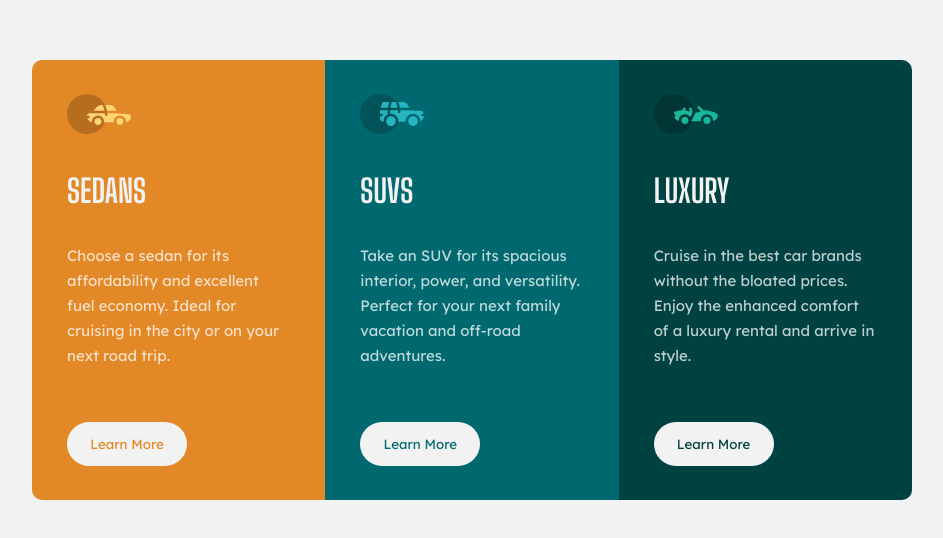
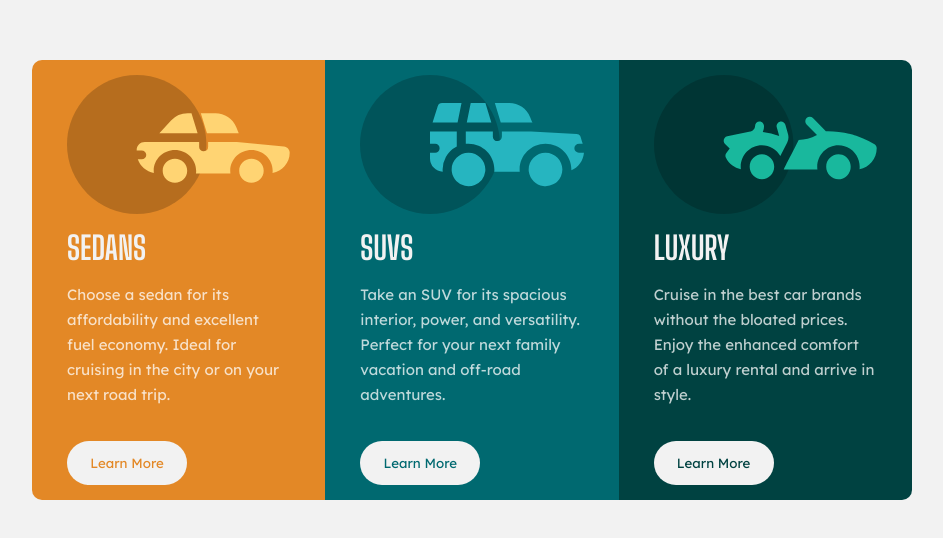
Before and after one commit to Ghaffar7/three-column-preview-card-component, a plain HTML site: page index.html in a window 1280 px wide. Shown: the part 120-658 px from the top of the page, without its empty margins (168-1111 px from the left). Drawn offline with Linux system fonts and the light colour scheme.

Commit message:
Update index.html

```diff
--- a/index.html
+++ b/index.html
@@ -14,30 +14,34 @@
 </head>
 <body>
 
+<main>
+
     <div class="card">
 
         <div class="first">
-            <header><svg width="64" height="40" xmlns="http://www.w3.org/2000/svg"><g fill="none" fill-rule="evenodd"><circle fill="#000" opacity=".201" cx="20" cy="20" r="20"/><path d="M52.936 24.11c1.942 0 3.517 1.542 3.517 3.445 0 1.903-1.575 3.445-3.517 3.445s-3.516-1.542-3.516-3.445c0-1.903 1.574-3.445 3.516-3.445zm-21.957 0c1.942 0 3.517 1.542 3.517 3.445 0 1.903-1.575 3.445-3.517 3.445s-3.516-1.542-3.516-3.445c0-1.903 1.574-3.445 3.516-3.445zm6.948-4.848v1.429c0 .716.61 1.293 1.348 1.259a1.295 1.295 0 001.225-1.295v-1.393h8.256l13.483 1.313c.956.093 1.676.881 1.676 1.814 0 2.89-2.126 5.303-4.926 5.819.397-3.557-2.458-6.62-6.053-6.62-3.646 0-6.504 3.14-6.039 6.723h-9.879c.466-3.588-2.397-6.722-6.039-6.722-3.595 0-6.45 3.062-6.052 6.62-2.14-.398-3.916-1.912-4.61-3.931h1.142c.731 0 1.32-.598 1.285-1.322-.033-.678-.629-1.2-1.322-1.2H20v-.251c0-1.274 1.066-2.243 2.306-2.243h15.62zM42.59 11c2.645 0 4.99 1.556 5.972 3.963l.726 1.779H40.17L38.413 11h4.178zm-6.865 0l1.758 5.741H26.505l3.357-3.654A6.502 6.502 0 0134.644 11h1.082z" fill="#FFD473" fill-rule="nonzero"/></g></svg></header>
+            <img src="./images/icon-sedans.svg" alt="icon-sedans">
             <h1>Sedans</h1>
             <p>Choose a sedan for its affordability and excellent fuel economy. Ideal for cruising in the city or on your next road trip.</p>
             <button class="fir">Learn More</button>
         </div>
 
         <div class="second">
-            <header><svg width="64" height="40" xmlns="http://www.w3.org/2000/svg"><g fill="none" fill-rule="evenodd"><circle fill="#000" opacity=".201" cx="20" cy="20" r="20"/><path d="M31.002 22.358c2.917 0 5.18 2.593 4.762 5.506a4.828 4.828 0 01-2.962 3.778 4.797 4.797 0 01-5.3-1.165c-1.188-1.26-1.235-2.613-1.263-2.613-.42-2.924 1.857-5.506 4.763-5.506zm22 0c3.457 0 5.798 3.567 4.41 6.744A4.816 4.816 0 0152.3 31.94a4.826 4.826 0 01-4.06-4.077c-.42-2.915 1.846-5.506 4.762-5.506zm-15.04-6.083v1.462a1.29 1.29 0 001.352 1.29c.693-.033 1.227-.631 1.227-1.326v-1.426h8.3l13.056.716a1.29 1.29 0 011.164.917c.27.895.446 1.477.563 1.87h-1.047c-.694 0-1.291.534-1.324 1.228a1.29 1.29 0 001.288 1.352h1.445c-.164 2.225-1.57 4.193-3.6 5.05.13-4.212-3.255-7.63-7.384-7.63-4.317 0-7.762 3.718-7.358 8.086h-7.285c.43-4.655-3.503-8.531-8.131-8.046v-3.543h7.734zm-10.312 0v4.308a7.4 7.4 0 00-4.006 7.274 3.874 3.874 0 01-3.642-3.864v-1.635h1.46a1.29 1.29 0 000-2.58h-1.461v-3.213l.003-.29h7.646zm14.986-8.196c2.65 0 5 1.592 5.984 4.055l.63 1.579a5.525 5.525 0 01-.065-.004l-.026-.002-.034-.002-.022-.002a4.178 4.178 0 00-.224-.006l-.098-.001h-.039l-.136-.001h-.052l-.326-.001H40.211L38.528 8.08zm-13.632 0l-1.122 5.616h-7.144l1.47-4.71a1.29 1.29 0 011.231-.906h5.565zm6.832 0l1.683 5.615h-7.007l1.121-5.615h4.203z" fill="#26B5C0" fill-rule="nonzero"/></g></svg></header>
+            <img src="./images/icon-suvs.svg" alt="icon-suvs">
             <h1>SUVs</h1>
             <p>Take an SUV for its spacious interior, power, and versatility. Perfect for your next family vacation and off-road adventures.</p>
             <button class="sec">Learn More</button>
         </div>
 
         <div class="third">
-            <header><svg width="64" height="40" xmlns="http://www.w3.org/2000/svg"><g fill="none" fill-rule="evenodd"><circle fill="#000" opacity=".201" cx="20" cy="20" r="20"/><path d="M30.98 22.835c1.941 0 3.516 1.604 3.516 3.583 0 1.978-1.575 3.582-3.517 3.582s-3.516-1.604-3.516-3.582c0-1.979 1.574-3.583 3.516-3.583zm21.956 0c1.942 0 3.517 1.604 3.517 3.583 0 1.978-1.575 3.582-3.517 3.582s-3.516-1.604-3.516-3.582c0-1.979 1.574-3.583 3.516-3.583zm-9.143-10.45a1.27 1.27 0 011.819 0l3.715 3.784c4.444-.115 9.7 1.142 13.964 3.753.387.237.624.664.624 1.124 0 3.006-2.126 5.514-4.926 6.05.397-3.698-2.458-6.882-6.053-6.882-3.646 0-6.504 3.264-6.039 6.99h-9.669c.76-1.544.993-2.026 1.337-2.711l.082-.162c.421-.835 1.056-2.07 2.883-5.65 1.68-.023 3.47-.408 5.247-1.403l-2.984-3.04a1.328 1.328 0 010-1.854zm-7.68 1.064c.683-.2 1.395.202 1.592.898l.749 2.652a3.46 3.46 0 01-.247 2.51l-1.733 3.395-.216.424c-1.07-1.89-3.06-3.114-5.279-3.114-3.595 0-6.45 3.184-6.052 6.885-1.832-.347-3.414-1.537-4.278-3.276a1.331 1.331 0 01.117-1.376l.955-1.303-1.325-1.295c-.751-.735-.376-2.024.64-2.231l6.614-1.346.13-.026c.092-.019.145-.03.157-.031.314-.146 1.07-.591 1.07-1.506 0-.734.592-1.327 1.316-1.31.712.016 1.268.662 1.256 1.388a4.11 4.11 0 01-.348 1.611 22.69 22.69 0 014.7 1.146l-.7-2.473a1.314 1.314 0 01.882-1.622z" fill="#19B89D" fill-rule="nonzero"/></g></svg></header>
+            <img src="./images/icon-luxury.svg" alt="icon-luxury">
             <h1>Luxury</h1>
             <p>Cruise in the best car brands without the bloated prices. Enjoy the enhanced comfort of a luxury rental and arrive in style.</p>
-            <button class="thi"> Learn More</button>
+            <button class="thi">Learn More</button>
         </div>
 
     </div>
 
+</main>
+
 </body>
 </html>
```
